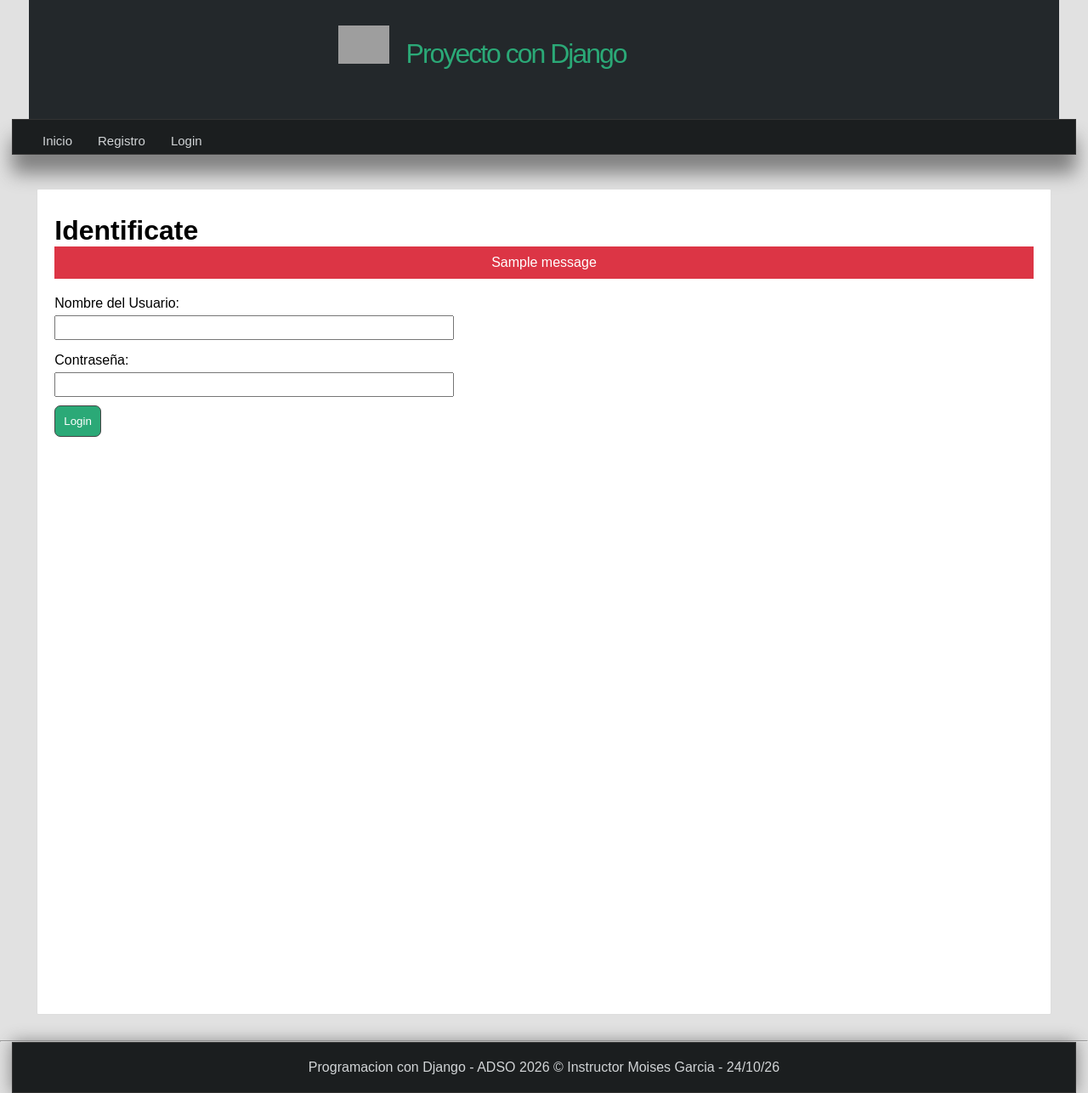
After one commit to fabiobenavides31-sketch/Django-Funcional, a Django app: page /login/ in a window 1280 px wide. The commit adds this page. Shown: the whole page at 85% size. Run offline with Django 5.2, Linux system fonts and the light colour scheme; one stand-in notice (Sample message) is shown; grey boxes are pictures that could not be loaded.

Commit message:
video 8 completo

```diff
--- a/blog/views.py
+++ b/blog/views.py
@@ -1,7 +1,10 @@
 from django.shortcuts import render, get_object_or_404
 from django.core.paginator import Paginator
 from .models import Article, Category
+from django.contrib.auth.decorators import login_required
 
+#cree sus vistas aqui
+@login_required(login_url="login")
 def list(request):
     # Muestra todos los articulos
     articles = Article.objects.all()
@@ -18,6 +21,7 @@ def list(request):
         'articles': page_articles
     })
 
+@login_required(login_url="login")
 def category(request,category_id):
     category = get_object_or_404(Category, id=category_id)
     #articles = Article.objects.filter(categories=category)
@@ -27,6 +31,7 @@ def category(request,category_id):
         #'articles' : articles
     })
 
+@login_required(login_url="login")
 def article(request, article_id):
 
     article = get_object_or_404(Article, id=article_id)
--- a/mainapp/static/css/styles.css
+++ b/mainapp/static/css/styles.css
@@ -13,6 +13,11 @@ ul,ol{
     margin-left: 20px;
     margin-bottom: 10px;
 }
+.clearFix{
+    clear: both;
+    float: none;
+}
+
 body{
     background-color: #E1E1E1;
 }
@@ -24,6 +29,14 @@ header{
     background-color: #23282B;
     margin: 0px auto;
 }
+
+#logotipo{
+    width: 40%;
+    height: 130px;
+    margin: 0px auto;
+    padding-top: 10px;
+}
+
 #logotipo img{
     display: block;
     width: 60px;
@@ -109,7 +122,7 @@ nav > ul > li:hover > ul > li:hover a{
 }
 
 /*titulos contenido central*/
-#content{
+#content{               /*Posicion*/
     width: 1212px;
     min-height: 930px;
     margin: 0px auto;
@@ -143,6 +156,80 @@ nav > ul > li:hover > ul > li:hover a{
     color: #1f7e58;
 }
 
+/*estilos para formularios*/
+.box form{
+    width: 40%;  /* ancho del formulario*/
+}
+
+/*los controles ocupan una linea*/
+.box form input,
+.box form label{
+    display: block;
+    padding: 5px;
+    padding-left: 0px;
+}
+
+/*ancho de los controles*/
+.box form input[type="text"],
+.box form input[type="email"],
+.box form input[type="password"],
+.box form textarea,
+.box form select{
+    width: 100%;
+    margin-bottom: 10px;
+}
+
+/*select*/
+.box form select{
+    width: 70px;
+    padding: 5px;
+}
+
+/*Boton*/
+.box form input[type="submit"],
+.box form input[type="buttom"],
+.box form button{
+    padding: 10px;
+    margin-top: 5px;
+    background: #2ba977;
+    border: 1px solid#444;
+    color: white;
+    transition: 300ms all;
+    border-radius:  7px;
+}
+
+/*color del boton cuando pasa por encima*/
+.box form input [type="submit"]:hover,
+.box form input [type="buttom"]:hover,
+.box form input:hover{
+   cursor: pointer;
+   background: #1f7e58;
+}
+
+/*estilo para clase rojo de validacion*/
+.rojo{
+    color: red;
+    box-shadow: 0px 0px 4px black;
+}
+
+/* Estilo para mensaje*/
+.message,
+.alert-success,
+.alert{
+    padding: 20px;
+    background:  #1f7e1f;
+    color: white;
+    text-align: center;
+    margin-bottom: 10px;
+}
+
+.alert-warning{
+   background-color: #dc3545;
+   color: #ffffff;
+   padding: 10px;
+   margin-bottom: 15px;
+}
+
 /* estilos para title*/
 .title{
     color: #444;
@@ -174,3 +261,65 @@ footer{
 .content{
     line-height: 25px;
 }
+/* Estilos para maquetear la imagen*/
+.article-item{
+    margin-bottom: 20px;
+    margin-top: 20px;
+    padding: 15px;
+    border-bottom: 1px solid #eee;
+    clear: both;
+}
+
+.article-item .image{
+    width: 200px;
+    height: 200px;
+    float: left;
+    overflow: hidden;
+}
+.article-item .image img{
+    height: 200px;
+}
+
+.article-item .data{
+    float: left;
+    padding: 15px;
+    padding-top: 0px;
+}
+
+.article-item h2{
+    display: block;
+    font-size: 25px;
+    color: #333333;
+    margin-bottom: 10px;
+}
+
+/*Estilo de fecha*/
+.article-item span.data{
+    display: block;
+    font-size: 15px;
+    color: gray;
+    margin-bottom: 10px;
+}
+
+.btn{
+    padding: 10px;
+    background: rgb(199, 98,98);
+    color: white;
+    border: 1px solid black;
+    display: block;
+    margin-top: 15px;
+    width: 80px;
+    text-align: center;
+}
+/*Estilos para footer*/
+footer{
+    width: 1250px;
+    background-color: #1b1e1f;
+    border: 1px solid #333333;
+    color: #d1d4d6;
+    text-align: center;
+    padding-top: 20px;
+    margin: 0 auto;
+    padding-bottom: 20px;
+    box-shadow: 0px 0px 20px gray;
+}
--- a/mainapp/templates/layouts/layout.html
+++ b/mainapp/templates/layouts/layout.html
@@ -32,6 +32,7 @@
             <li>
                 <a href= "{% url 'index' %}">Inicio</a>
             </li>
+            {% if user.email %}
                 <li>
                     <a href= "{% url 'list_articles' %}">Categorias</a>
                     <ul>
@@ -40,6 +41,7 @@
                                 <a href= "{% url 'category' category.0 %}">{{category.1}}</a>
                             </li>
                         {% endfor %}
+
                      </ul>
               </li>
                 {% for page in pages %}
@@ -47,6 +49,20 @@
                     <a href="{% url 'page' page.2 %}">{{page.1}}</a>
                 </li>
                 {% endfor %}
+                  <li>
+                    <a href= "{% url 'logout' %}">Cerrar Seccion</a>
+                </li>
+                <li>
+
+            {% else %}
+                <li>
+                    <a href= "{% url 'register' %}">Registro</a>
+                </li>
+                <li>
+                    <a href= "{% url 'login' %}">Login</a>
+                </li>
+            {% endif %}
+
        </ul>
     </nav>
 
--- /dev/null
+++ b/mainapp/templates/user/login.html
@@ -0,0 +1,27 @@
+{% extends 'layouts/layout.html' %}
+{% block title %} {{title}} {% endblock %}
+
+{% block content %}
+    <h1>{{title}}</h1>
+     {% if messages %}
+        {% for message in messages  %}
+            <div class= "alert alert-warning">
+                {{message}}
+            </div>
+        {% endfor %}
+     {% endif %}
+
+    {{ register_form.errors }}
+
+    <form method="POST" action="">
+        {% csrf_token %}
+
+        <label for="username">Nombre del Usuario:</label>
+        <input type="text" name="username" id="username" />
+
+        <label for="password">Contraseña:</label>
+        <input type="password" name="password" id="password" />
+
+        <input type="submit" value="Login" />
+    </form>
+{% endblock %}
--- a/mainapp/urls.py
+++ b/mainapp/urls.py
@@ -4,4 +4,7 @@ from .import views
 urlpatterns = [
     path('', views.index, name="index"),
     path('inicio/', views.index, name="inicio"),
+    path('registro/', views.register_page, name="register"),
+    path('login/', views.login_page, name="login"),
+    path('login/', views.login_page, name="logout"),
 ]
--- a/mainapp/views.py
+++ b/mainapp/views.py
@@ -1,4 +1,9 @@
-from django.shortcuts import render
+from django.shortcuts import render, redirect
+from django.contrib import messages
+from django.contrib.auth.forms import UserCreationForm
+from mainapp.forms import RegisterForm
+from django.contrib.auth import authenticate, login, logout
+
 
 # Create your views here.
 def index(reques):
@@ -10,3 +15,48 @@ def about(request):
     return render(request, 'mainapp/about.html',{
         'title': 'Sobre Nosotros'
     })
+
+def register_page(request):
+
+    if request.user.is_authenticated():
+        return redirect('inicio')
+    else:
+        register_form =  RegisterForm()
+
+        if request.method == 'POST':
+            register_form =  RegisterForm(request.POST)
+
+            if register_form.is_valid():
+                register_form.save()
+                messages.success(request, 'Se ha Registrado correctamente !!!')
+
+                return redirect('inicio')
+
+        return render(request, 'user/register.html',{
+            'title': 'Registro',
+            'register_form': register_form
+        })
+
+def login_page(request):
+    if request.user.is_authenticated():
+            return redirect('inicio')
+    else:
+       if request.method == 'POST':
+            username = request.POST.get('username')
+            password = request.POST.get('password')
+
+            user = authenticate(request, username=username, password=password )
+
+            if user is not None:
+                login(request,user)
+                return redirect('inicio')
+            else:
+                messages.warning(request, 'No ha podido iniciar seccion !!!')
+
+       return render(request, 'user/login.html',{
+            'title': 'Identificate'
+        })
+
+def logout_user(request):
+    logout(request)
+    return redirect('login')
--- a/pages/views.py
+++ b/pages/views.py
@@ -1,7 +1,9 @@
 from django.shortcuts import render
 from .models import Page
+from django.contrib.auth.decorators import login_required
 
 # Create your views here.
+@login_required(login_url="login")
 def page(request, slug):
 
     page = Page.objects.get(slug=slug)
```
Also changed, not shown: mainapp/forms.py (added, +10 -0 lines), mainapp/templates/mainapp/index.html (+16 -0 lines), mainapp/templates/user/register.html (added, +22 -0 lines), db.sqlite3. Lines whose indentation alone changed are shown as unchanged.
